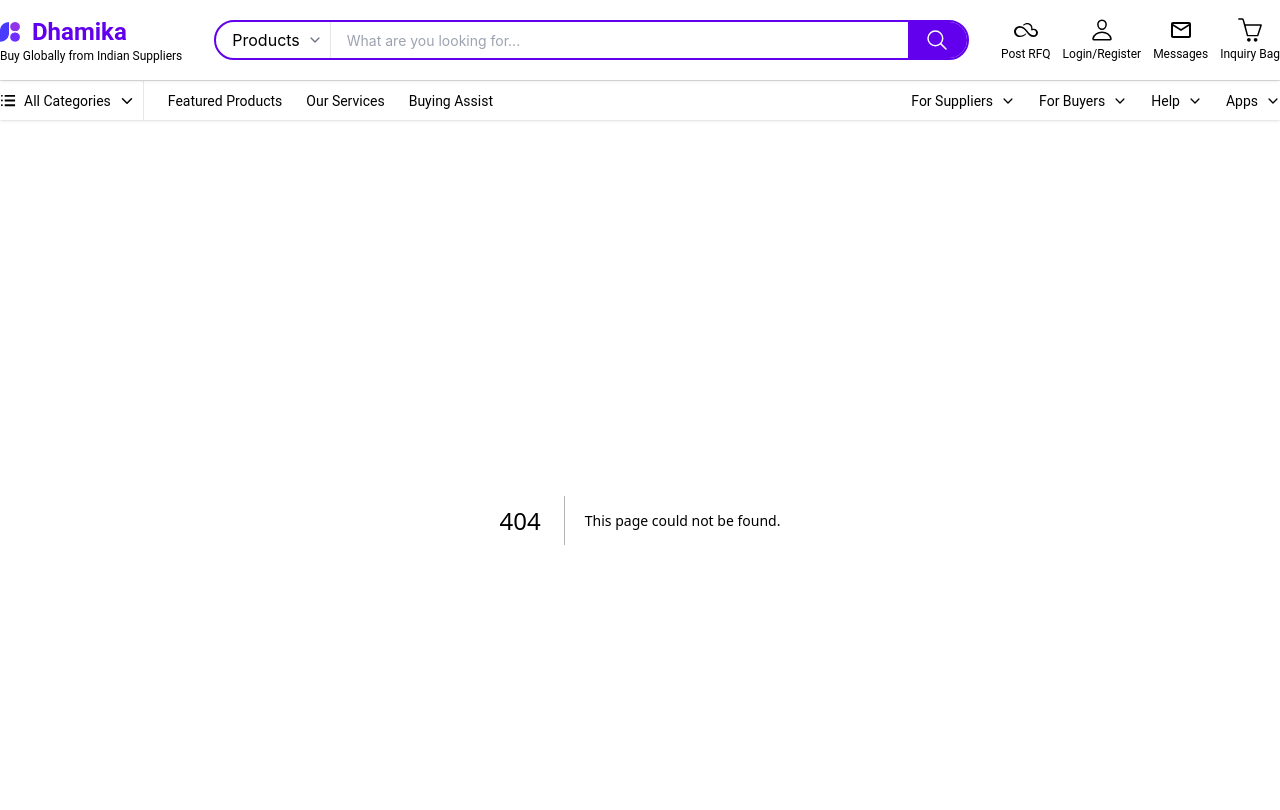
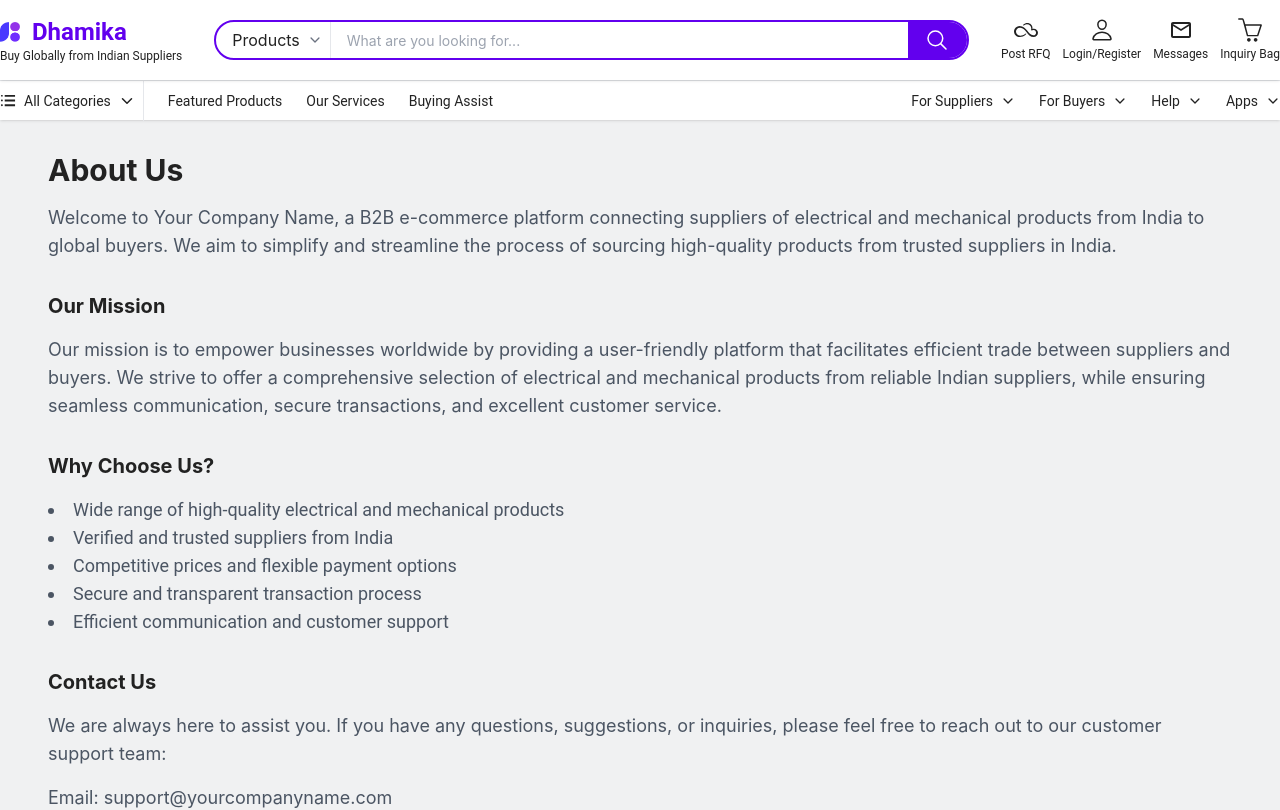
Before and after one commit to ajhavery/client-webapp, a Next.js app: page /about in a window 1280 px wide. Before the commit this address had no page. Shown: the top 810 px of the page. Built offline with nearby package versions, Linux system fonts and the light colour scheme.

Commit message:
minor changes

```diff
--- /dev/null
+++ b/app/about/layout.js
@@ -0,0 +1,10 @@
+export const metadata = {
+  title:
+    "About Dhamika.com - India's leading supplier aggregator and end to end service provider for export-import",
+  description:
+    "Connecting Global buyers with Indian Suppliers of Industrial and Electrical Goods",
+};
+
+export default function AboutLayout({ children }) {
+  return <section>{children}</section>;
+}
--- /dev/null
+++ b/app/about/page.js
@@ -0,0 +1,43 @@
+function AboutUs() {
+  return (
+    <div>
+      <div className="container mx-auto px-4 py-8">
+        <h2 className="text-3xl font-bold mb-4">About Us</h2>
+        <p className="text-lg text-gray-600 mb-8">
+          Welcome to Your Company Name, a B2B e-commerce platform connecting
+          suppliers of electrical and mechanical products from India to global
+          buyers. We aim to simplify and streamline the process of sourcing
+          high-quality products from trusted suppliers in India.
+        </p>
+        <h2 className="text-xl font-bold mb-4">Our Mission</h2>
+        <p className="text-lg text-gray-600 mb-8">
+          Our mission is to empower businesses worldwide by providing a
+          user-friendly platform that facilitates efficient trade between
+          suppliers and buyers. We strive to offer a comprehensive selection of
+          electrical and mechanical products from reliable Indian suppliers,
+          while ensuring seamless communication, secure transactions, and
+          excellent customer service.
+        </p>
+        <h2 className="text-xl font-bold mb-4">Why Choose Us?</h2>
+        <ul className="list-disc list-inside text-lg text-gray-600 mb-8">
+          <li>Wide range of high-quality electrical and mechanical products</li>
+          <li>Verified and trusted suppliers from India</li>
+          <li>Competitive prices and flexible payment options</li>
+          <li>Secure and transparent transaction process</li>
+          <li>Efficient communication and customer support</li>
+        </ul>
+        <h2 className="text-xl font-bold mb-4">Contact Us</h2>
+        <p className="text-lg text-gray-600 mb-4">
+          We are always here to assist you. If you have any questions,
+          suggestions, or inquiries, please feel free to reach out to our
+          customer support team:
+        </p>
+        <p className="text-lg text-gray-600">
+          Email: support@yourcompanyname.com
+        </p>
+      </div>
+    </div>
+  );
+}
+
+export default AboutUs;
```
